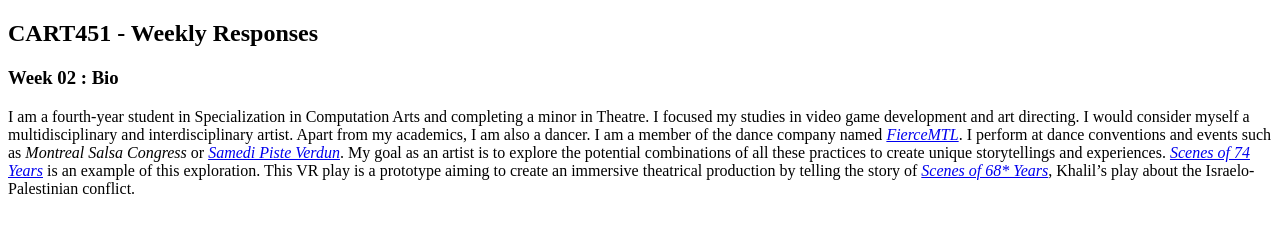
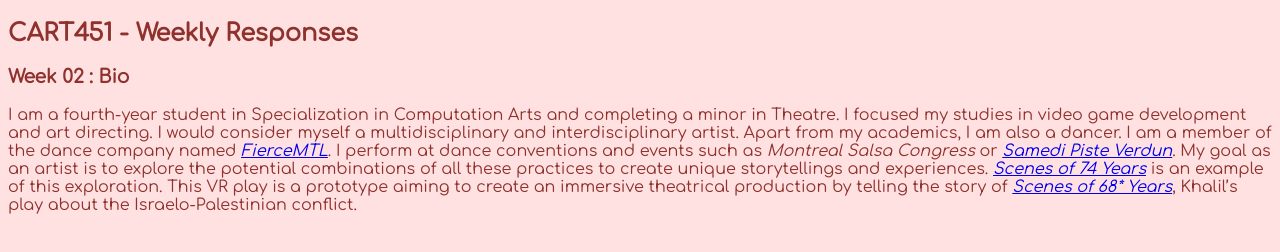
Before and after one commit to CassandraRousseau/CART451, a plain HTML site: page weekly_responses.html in a window 1280 px wide. Drawn offline with Linux system fonts and the light colour scheme.

Commit message:
Added styling to weekly responses

```diff
--- /dev/null
+++ b/css/style.css
@@ -0,0 +1,18 @@
+@import url('https://fonts.googleapis.com/css2?family=Comfortaa&display=swap');
+
+  /* Styling text*/
+  h2 {
+    font-family: 'Comfortaa', sans-serif;
+  }
+  h3 {
+    font-family: 'Comfortaa', sans-serif;
+  }
+ p{
+    font-family: 'Comfortaa', sans-serif;
+  }
+    /* Styling body*/
+body {
+    font-family: 'Comfortaa', sans-serif;
+    background-color: #FFE1E1;
+    color:#8F312D;
+  }
--- a/weekly_responses.html
+++ b/weekly_responses.html
@@ -2,9 +2,11 @@
 <html>
 <head>
 <title>CART451 - Weekly Responses</title>
+<meta charset="UTF-8">
+<link rel="stylesheet" href="css/style.css">
 </head>
 <body>
-
+<!-- Weekly Responses -->
 <h2>CART451 - Weekly Responses</h2>
 <h3>Week 02 : Bio</h3>
 <p>I am a fourth-year student in Specialization in Computation Arts and completing a minor in Theatre. I focused my studies in video game development and art directing.  I would consider myself a multidisciplinary and interdisciplinary artist. Apart from my academics, I am also a dancer. I am a member of the dance company named <i><a href="https://en.fiercemtl.ca/" target="_blank">FierceMTL</a></i>. I perform at dance conventions and events such as <i>Montreal Salsa Congress</i> or <i><a href="https://www.youtube.com/watch?v=LPfcABxG-fQ&ab_channel=salsamaniacs" target="_blank">Samedi Piste Verdun</a></i>. My goal as an artist is to explore the potential combinations of all these practices to create unique storytellings and experiences. <i><a href="https://youtu.be/gZ-jzSkI8gU" target="_blank">Scenes of 74 Years</a></i> is an example of this exploration. This VR play is a prototype aiming to create an immersive theatrical production by telling the story of <i><a href="https://www.bloomsbury.com/us/scenes-from-68-years-9781474298162/" target="_blank">Scenes of 68* Years</a></i>, Khalil’s play about the Israelo-Palestinian conflict.
```
